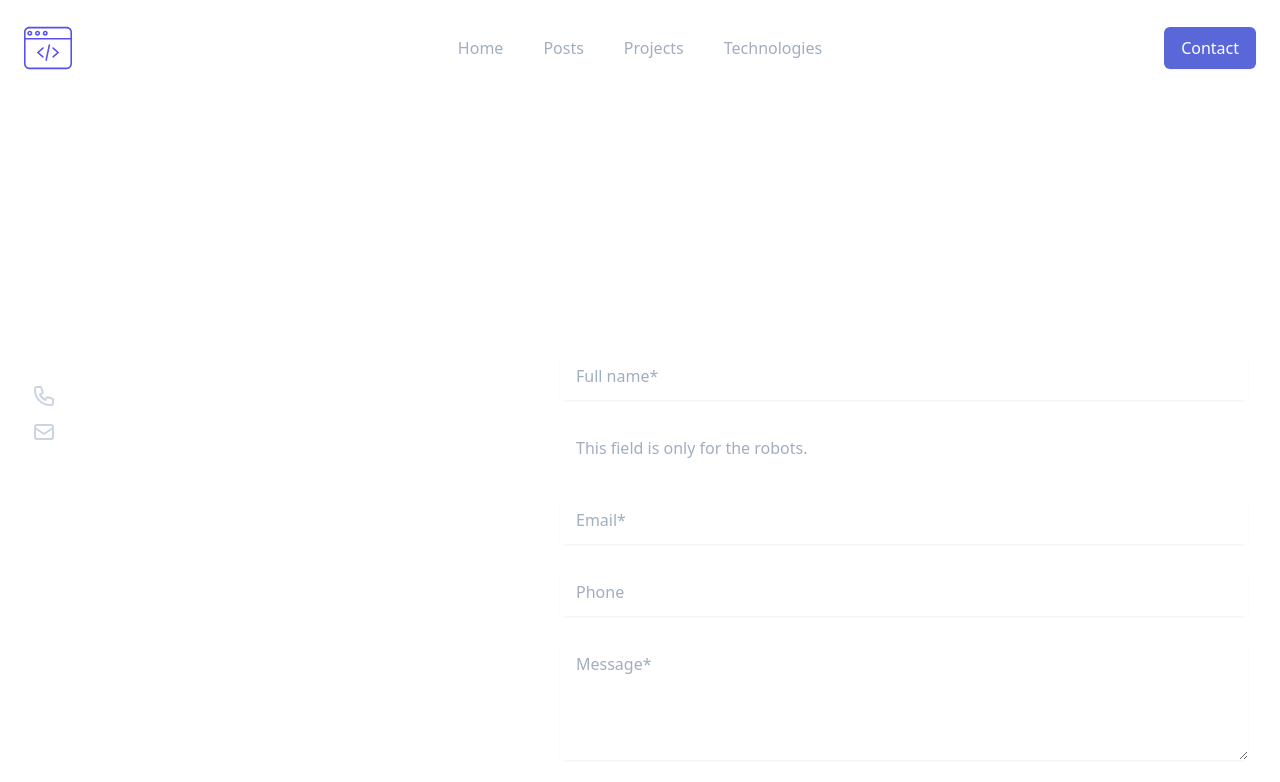
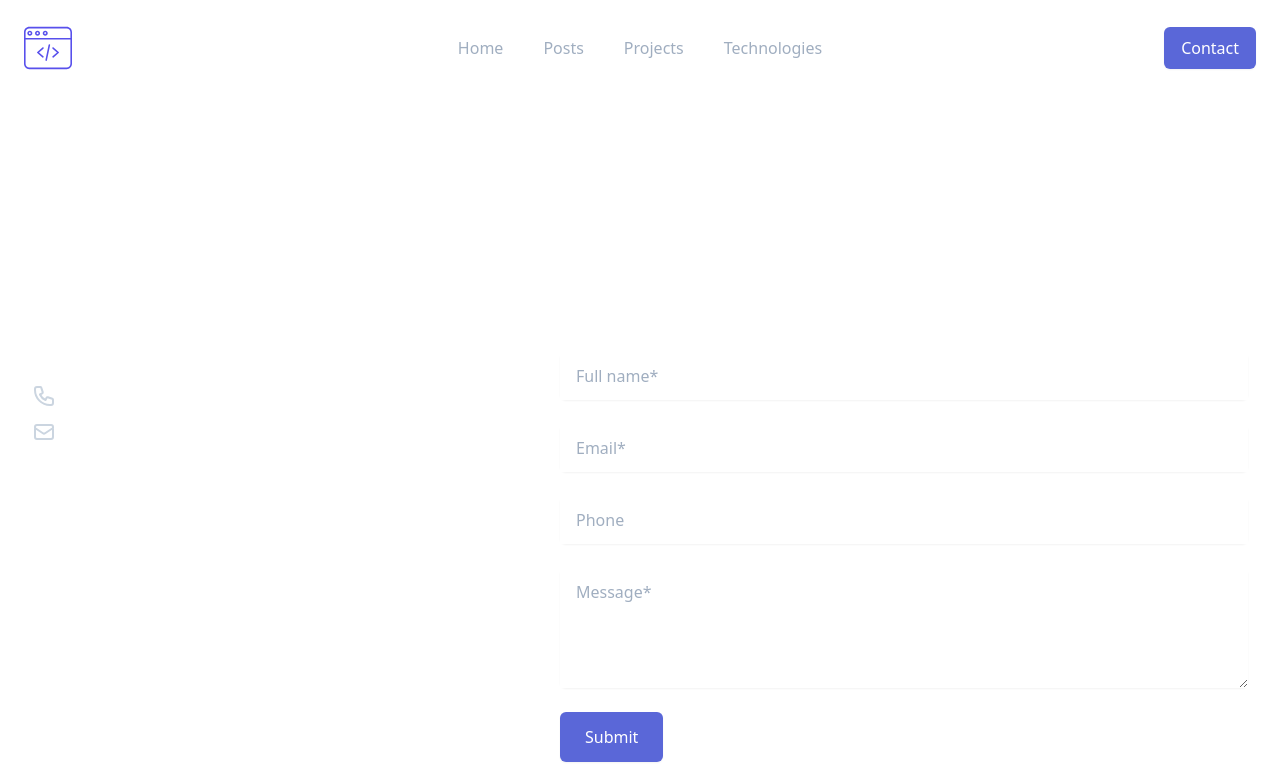
Before and after one commit to cwray-tech/portfolio-frontend, a Nuxt app: page /contact in a window 1280 px wide. Shown: the top 782 px of the page. Built offline with nearby package versions, Linux system fonts and the light colour scheme; no server answers.

Commit message:
hide bot field

```diff
--- a/components/ContactForm.vue
+++ b/components/ContactForm.vue
@@ -31,7 +31,7 @@
 
         </div>
       </div>
-      <div>
+      <div class="hidden">
             <label class="sr-only"
               >Don’t fill this out if you're human: </label>
               <input v-model="bot" name="bot-field" placeholder="This field is only for the robots." class="form-input block w-full py-3 px-4 placeholder-gray-500 transition ease-in-out duration-150"
```
